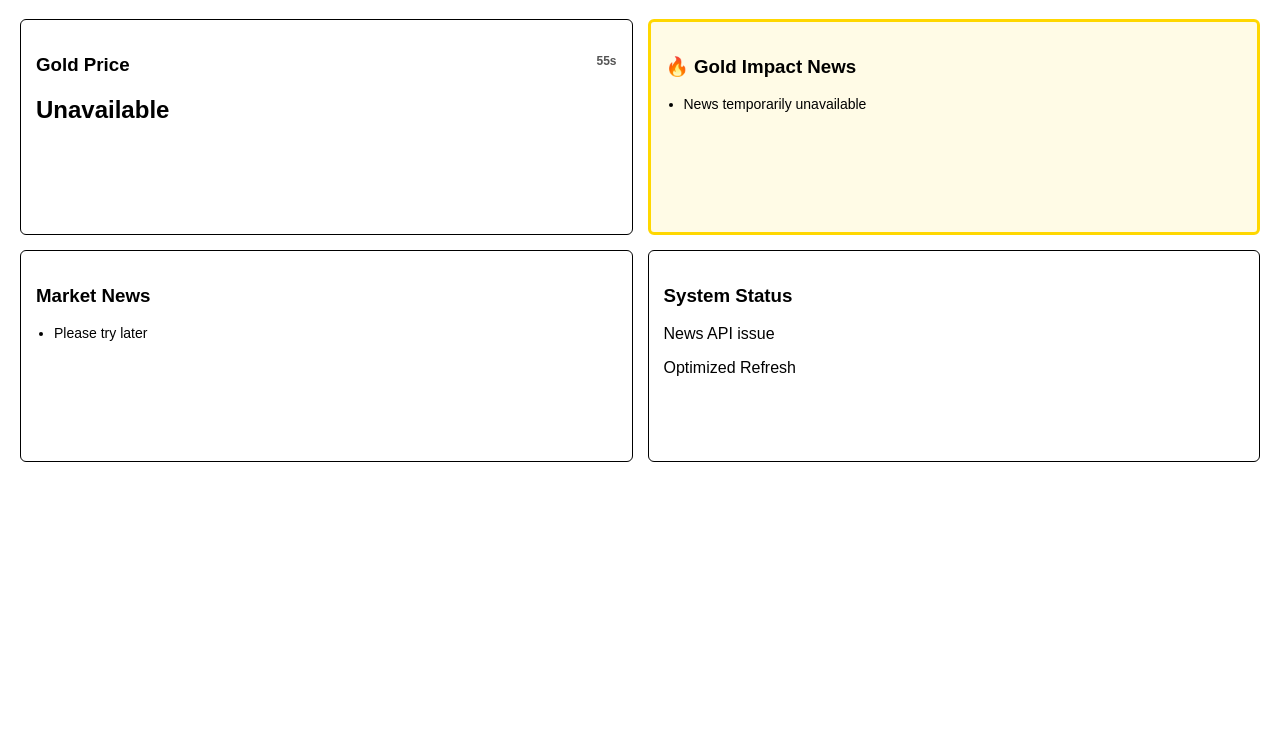
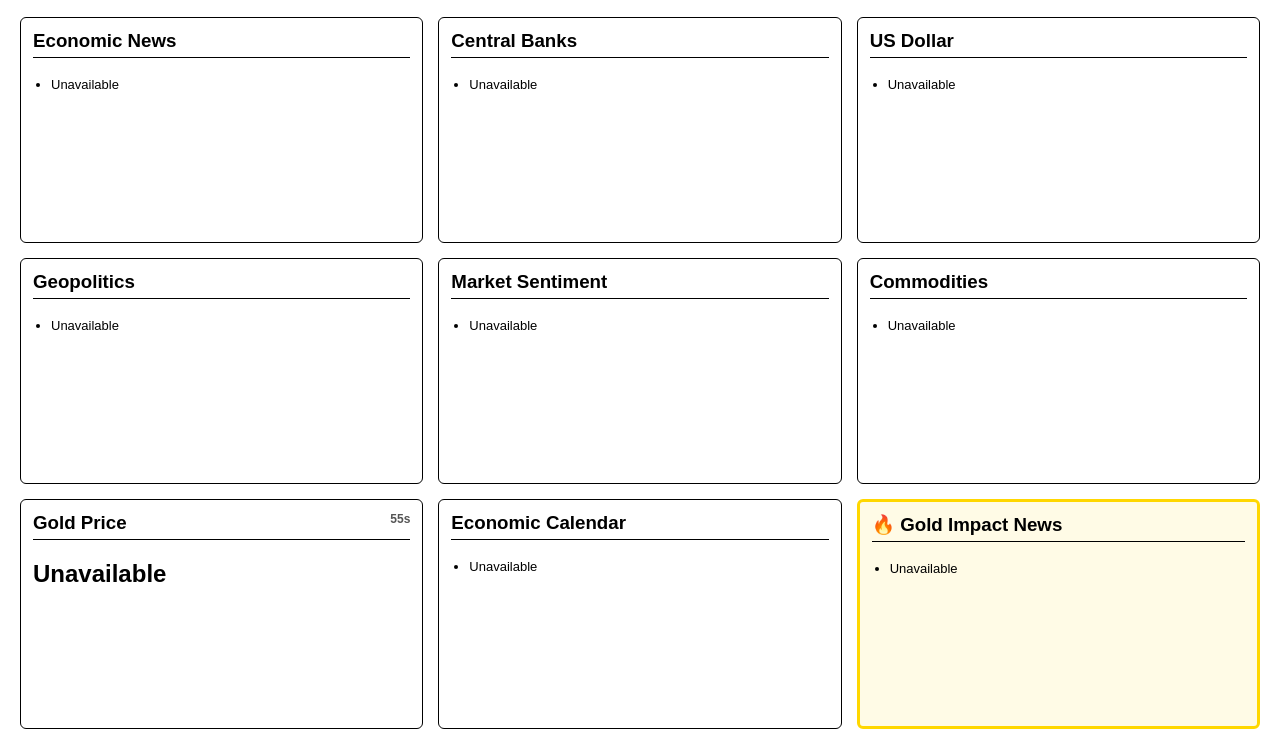
Before and after one commit to makavi19/Tpannel, a plain HTML site: page index.html in a window 1280 px wide. Shown: the part 81-830 px from the top of the page. Before the commit the page ends 800 px from the top, so only its background shows below. Drawn offline with Linux system fonts and the light colour scheme; no server answers.

Commit message:
Update index.html

```diff
--- a/index.html
+++ b/index.html
@@ -10,36 +10,47 @@ body{
   margin:0;
   padding:20px;
   font-family:Arial, sans-serif;
-  background:white;
-  color:black;
+  background:#fff;
+  color:#000;
 }
 
 h1{
   text-align:center;
+  margin-bottom:20px;
 }
 
 /* GRID */
 
-.grid{
+.dashboard{
   display:grid;
-  grid-template-columns:repeat(2,1fr);
+  grid-template-columns:repeat(3,1fr);
   gap:15px;
-  margin-top:20px;
 }
 
 /* BOX */
 
 .box{
-  border:1px solid black;
-  padding:15px;
+  border:1px solid #000;
+  padding:12px;
   border-radius:6px;
-  min-height:180px;
+  min-height:200px;
+  background:#fff;
 }
 
-.highlight{
+.box h3{
+  margin-top:0;
+  border-bottom:1px solid #000;
+  padding-bottom:5px;
+}
+
+/* GOLD IMPACT BOX */
+
+.impact{
   border:3px solid gold;
   background:#fffbe6;
 }
+
+/* TIMER */
 
 .timer{
   float:right;
@@ -47,13 +58,24 @@ h1{
   color:#555;
 }
 
+/* LIST */
+
 ul{
   padding-left:18px;
 }
 
 li{
-  font-size:14px;
+  font-size:13px;
   margin-bottom:6px;
+}
+
+a{
+  color:black;
+  text-decoration:none;
+}
+
+a:hover{
+  text-decoration:underline;
 }
 
 </style>
@@ -64,42 +86,70 @@ li{
 
 <h1>Gold Trading Live Dashboard</h1>
 
-<div class="grid">
+<div class="dashboard">
 
-<!-- GOLD -->
+<!-- 1 ECONOMY -->
 <div class="box">
-<h3>Gold Price <span id="timer" class="timer"></span></h3>
-<h2 id="gold">Loading...</h2>
+<h3>Economic News</h3>
+<ul id="eco"></ul>
 </div>
 
-<!-- GOLD IMPACT -->
-<div class="box highlight">
-<h3>🔥 Gold Impact News</h3>
-<ul id="impact">Loading...</ul>
+<!-- 2 CENTRAL BANK -->
+<div class="box">
+<h3>Central Banks</h3>
+<ul id="cb"></ul>
 </div>
 
-<!-- MARKET NEWS -->
+<!-- 3 USD -->
 <div class="box">
-<h3>Market News</h3>
-<ul id="news">Loading...</ul>
+<h3>US Dollar</h3>
+<ul id="usd"></ul>
 </div>
 
-<!-- STATUS -->
+<!-- 4 GEOPOLITICS -->
 <div class="box">
-<h3>System Status</h3>
-<p id="status">Running</p>
-<p>Optimized Refresh</p>
+<h3>Geopolitics</h3>
+<ul id="geo"></ul>
+</div>
+
+<!-- 5 SENTIMENT -->
+<div class="box">
+<h3>Market Sentiment</h3>
+<ul id="sentiment"></ul>
+</div>
+
+<!-- 6 COMMODITIES -->
+<div class="box">
+<h3>Commodities</h3>
+<ul id="com"></ul>
+</div>
+
+<!-- 7 GOLD -->
+<div class="box">
+<h3>Gold Price <span id="goldTimer" class="timer"></span></h3>
+<h2 id="goldPrice">Loading...</h2>
+</div>
+
+<!-- 8 CALENDAR -->
+<div class="box">
+<h3>Economic Calendar</h3>
+<ul id="calendar"></ul>
+</div>
+
+<!-- 9 GOLD IMPACT -->
+<div class="box impact">
+<h3>🔥 Gold Impact News</h3>
+<ul id="impact"></ul>
 </div>
 
 </div>
-
 
 
 <script>
 
 const BASE = "https://gold-proxy.abhi-koiri.workers.dev";
 
-let time = 60;
+let goldTime = 60;
 
 
 /* ================= GOLD ================= */
@@ -114,35 +164,32 @@ async function loadGold(){
   const p =
    d.chart.result[0].meta.regularMarketPrice;
 
-  document.getElementById("gold").innerText =
+  document.getElementById("goldPrice").innerText =
    "$ " + p;
 
  }catch{
 
-  document.getElementById("gold").innerText =
+  document.getElementById("goldPrice").innerText =
    "Unavailable";
  }
 }
 
 
-/* ================= TIMER ================= */
-
 setInterval(()=>{
 
- time--;
+ goldTime--;
 
- if(time<=0){
-  time=60;
+ if(goldTime<=0){
+  goldTime=60;
   loadGold();
  }
 
- document.getElementById("timer").innerText =
-  time+"s";
+ document.getElementById("goldTimer").innerText =
+  goldTime+"s";
 
 },1000);
 
 loadGold();
-
 
 
 /* ================= NEWS ================= */
@@ -152,69 +199,106 @@ async function loadNews(){
  try{
 
   const r = await fetch(
-   BASE + "/news?q=gold economy inflation fed dollar rates"
+   BASE+"/news?q=gold economy fed inflation dollar war oil rates market"
   );
-
-  if(!r.ok) throw "API Error";
 
   const d = await r.json();
 
-  if(!d.articles || d.articles.length===0)
-   throw "No News";
+  let eco="",cb="",usd="",geo="",sen="",com="",imp="";
 
-  let impact="", normal="";
 
-  d.articles.slice(0,12).forEach(n=>{
+  d.articles.slice(0,25).forEach(n=>{
 
    const t = n.title.toLowerCase();
 
    const li = `
-    <li>
-     <a href="${n.url}" target="_blank">
-      ${n.title}
-     </a>
-    </li>`;
+   <li>
+    <a href="${n.url}" target="_blank">
+     ${n.title}
+    </a>
+   </li>`;
 
+
+   // ECONOMY
+   if(t.includes("economy")||t.includes("gdp")||t.includes("recession"))
+    eco+=li;
+
+   // CENTRAL BANK
+   if(t.includes("fed")||t.includes("central")||t.includes("rate"))
+    cb+=li;
+
+   // USD
+   if(t.includes("dollar")||t.includes("usd")||t.includes("currency"))
+    usd+=li;
+
+   // GEOPOLITICS
+   if(t.includes("war")||t.includes("china")||t.includes("russia"))
+    geo+=li;
+
+   // SENTIMENT
+   if(t.includes("market")||t.includes("stocks")||t.includes("selloff"))
+    sen+=li;
+
+   // COMMODITIES
+   if(t.includes("oil")||t.includes("silver")||t.includes("commodity"))
+    com+=li;
+
+   // GOLD IMPACT
    if(
-    t.includes("gold") ||
-    t.includes("fed") ||
-    t.includes("inflation") ||
-    t.includes("rate") ||
-    t.includes("dollar")
-   ){
-    impact += li;
-   }else{
-    normal += li;
-   }
+    t.includes("gold")||
+    t.includes("fed")||
+    t.includes("inflation")||
+    t.includes("rate")||
+    t.includes("dollar")||
+    t.includes("crisis")
+   )
+    imp+=li;
 
   });
 
-  document.getElementById("impact").innerHTML =
-   impact || "<li>No strong signals</li>";
 
-  document.getElementById("news").innerHTML =
-   normal || "<li>No updates</li>";
+  // Fallbacks
 
-  document.getElementById("status").innerText =
-   "Running";
+  eco = eco || "<li>No major economic news</li>";
+  cb  = cb  || "<li>No central bank updates</li>";
+  usd = usd || "<li>No USD movement news</li>";
+  geo = geo || "<li>No geopolitical tension</li>";
+  sen = sen || "<li>Market neutral</li>";
+  com = com || "<li>No commodity updates</li>";
+  imp = imp || "<li>No strong gold signals</li>";
 
- }catch(e){
 
-  document.getElementById("impact").innerHTML =
-   "<li>News temporarily unavailable</li>";
+  document.getElementById("eco").innerHTML = eco;
+  document.getElementById("cb").innerHTML = cb;
+  document.getElementById("usd").innerHTML = usd;
+  document.getElementById("geo").innerHTML = geo;
+  document.getElementById("sentiment").innerHTML = sen;
+  document.getElementById("com").innerHTML = com;
+  document.getElementById("impact").innerHTML = imp;
 
-  document.getElementById("news").innerHTML =
-   "<li>Please try later</li>";
 
-  document.getElementById("status").innerText =
-   "News API issue";
+ }catch{
+
+  document
+   .querySelectorAll("ul")
+   .forEach(u=>u.innerHTML="<li>Unavailable</li>");
  }
 }
+
 
 loadNews();
 setInterval(loadNews,600000); // 10 min
 
 
+/* ================= CALENDAR (PLACEHOLDER) ================= */
+
+function loadCalendar(){
+
+ document.getElementById("calendar").innerHTML =
+  "<li>Calendar API pending</li>";
+}
+
+loadCalendar();
 
 </script>
 
```
